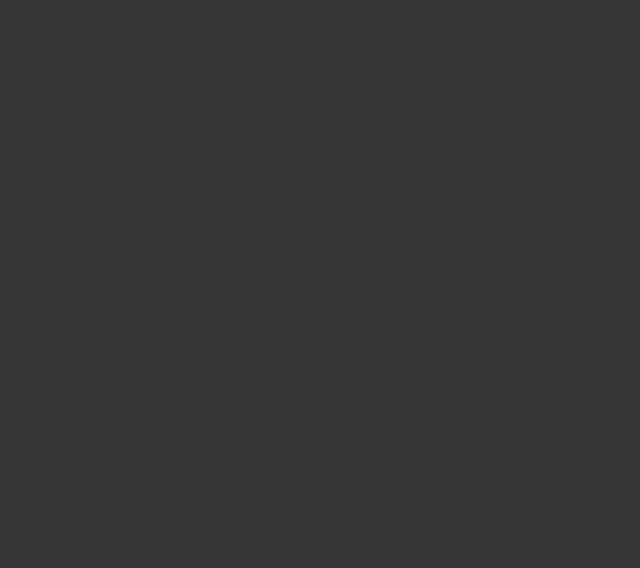
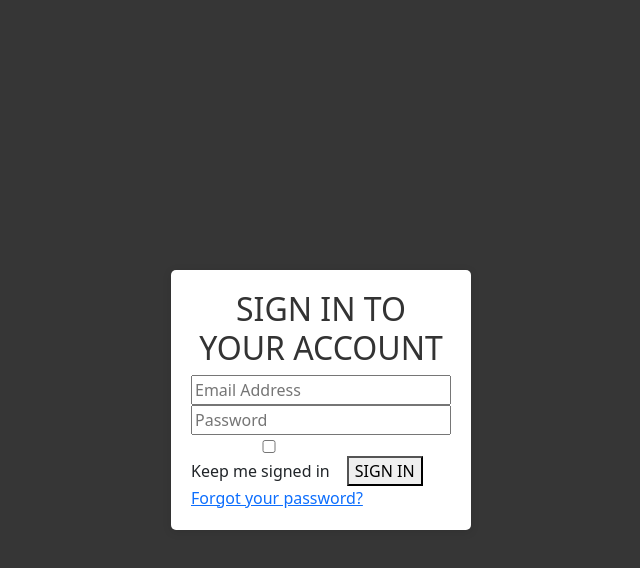
Before and after one commit to heyitsjearbear/cat-generator, a React (Vite) app: page / in a window 1280 px wide. Both pictures are taken after a click on the button "Primary". Shown: the top 568 px of the page, without its empty margins (319-959 px from the left). Built offline with nearby package versions, Linux system fonts and the light colour scheme.

Commit message:
add login page, refactor components for interfaces

```diff
--- a/src/App.tsx
+++ b/src/App.tsx
@@ -1,38 +1,24 @@
-import { useState } from "react";
+import { useState, FC } from "react";
 import "./App.css";
+import LandPageBtn from "./LandPageBtn";
+import LoginComponent from "./LoginComponent";
 
-const App = () => {
-  const [top, setTop] = useState(0);
-  const [opacity, setOpacity] = useState(1);
-  const handleClick = () => {
-    setTop(top + 250);
-    setOpacity(0);
+interface LandPageBtnProps {
+  onClick: () => void;
+}
+
+const App: FC = () => {
+  const [showLogin, setShowLogin] = useState(false);
+
+  const handleButtonClick: LandPageBtnProps['onClick'] = () => {
+    setShowLogin(true);
   };
 
   return (
-    <>
-      <div
-        style={{
-          display: "flex",
-          justifyContent: "center",
-          alignItems: "center",
-          height: "100vh",
-        }}
-      >
-        {top <= 250 && (
-          <button
-            type="button"
-            className="btn btn-primary"
-            id="press-me"
-            onClick={handleClick}
-            style={{ transform: `translateY(${top}px)`, opacity: `${opacity}` }}
-            disabled={opacity === 0}
-          >
-            Primary
-          </button>
-        )}
-      </div>
-    </>
+    <div className="app-container">
+      {!showLogin && <LandPageBtn onClick={handleButtonClick} />}
+      {showLogin && <LoginComponent />}
+    </div>
   );
 };
 
--- /dev/null
+++ b/src/LandPageBtn.tsx
@@ -0,0 +1,42 @@
+import { useState, FC } from "react";
+import "./App.css";
+
+interface LandPageBtnProps {
+  onClick: () => void;
+}
+
+const LandPageBtn: FC<LandPageBtnProps> = ({ onClick }) => {
+  const [top, setTop] = useState(0);
+  const [opacity, setOpacity] = useState(1);
+  const handleClick = () => {
+    setTop(top + 250);
+    setOpacity(0);
+    onClick();
+  };
+
+  return (
+    <>
+      <div
+        style={{
+          display: "flex",
+          justifyContent: "center",
+          alignItems: "center",
+          height: "100vh",
+        }}
+      >
+        {top <= 250 && (
+          <button
+            className="btn btn-primary"
+            onClick={handleClick}
+            style={{ transform: `translateY(${top}px)`, opacity: `${opacity}` }}
+            disabled={opacity === 0}
+          >
+            Primary
+          </button>
+        )}
+      </div>
+    </>
+  );
+};
+
+export default LandPageBtn;
--- /dev/null
+++ b/src/LoginComponent.css
@@ -0,0 +1,32 @@
+.login-container {
+    display: flex;
+    justify-content: center;
+    align-items: center;
+    height: 100vh;
+    background-color: #363636; /* Adjust the color to match your design */
+    opacity: 0;
+    animation: fadeIn 1s ease-in forwards;
+  }
+
+  @keyframes fadeIn {
+    to {
+      opacity: 1;
+    }
+  }
+
+  .login-form {
+    background-color: white;
+    padding: 20px;
+    border-radius: 5px;
+    box-shadow: 0 2px 10px rgba(0, 0, 0, 0.1);
+    width: 300px; /* Adjust the width as needed */
+  }
+
+  .login-form h2 {
+    color: #333;
+    text-align: center;
+  }
+
+  .login-form input {
+    width: 100%;
+  }
--- /dev/null
+++ b/src/LoginComponent.tsx
@@ -0,0 +1,48 @@
+import React, { useState } from 'react';
+import './LoginComponent.css'; // Make sure to create a corresponding CSS file
+
+interface LoginComponentProps {
+  // You can define props here if needed
+}
+
+const LoginComponent: React.FC<LoginComponentProps> = () => {
+  const [email, setEmail] = useState('');
+  const [password, setPassword] = useState('');
+
+  const handleLogin = (e: React.FormEvent) => {
+    e.preventDefault();
+    // Handle the login logic here
+    console.log(email, password);
+  };
+
+  return (
+    <div className="login-container">
+      <form onSubmit={handleLogin} className="login-form">
+        <h2>SIGN IN TO YOUR ACCOUNT</h2>
+        <input
+          type="email"
+          value={email}
+          onChange={(e) => setEmail(e.target.value)}
+          placeholder="Email Address"
+          required
+        />
+        <input
+          type="password"
+          value={password}
+          onChange={(e) => setPassword(e.target.value)}
+          placeholder="Password"
+          required
+        />
+        <div className="form-footer">
+          <label>
+            <input type="checkbox" /> Keep me signed in
+          </label>
+          <button type="submit">SIGN IN</button>
+          <a href="/forgot-password">Forgot your password?</a>
+        </div>
+      </form>
+    </div>
+  );
+};
+
+export default LoginComponent;
```
